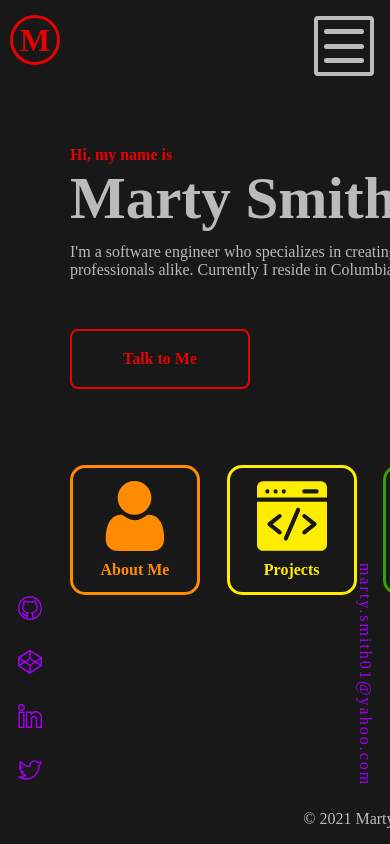
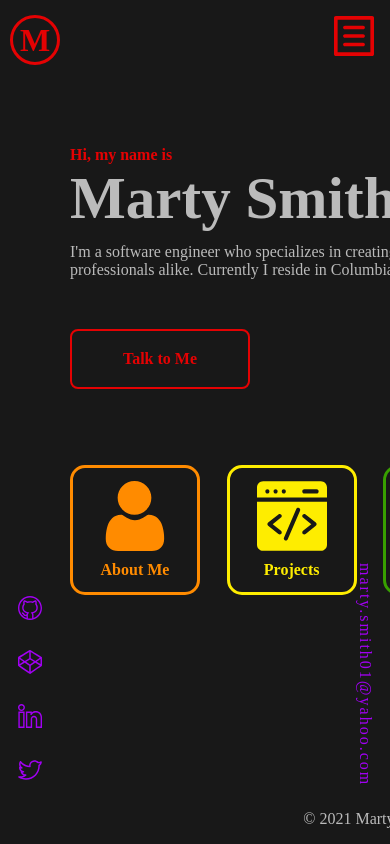
Before and after one commit to emilydrakesmith/emily-personal-website-v2, a Gatsby site: page / in a window 390 px wide. Shown: the top 844 px of the page. Built offline with nearby package versions, Linux system fonts and the light colour scheme; Gatsby itself is replaced by a stand-in of ours.

Commit message:
replace HTML/CSS hamburger icon with an SVG

```diff
--- a/src/components/Header.js
+++ b/src/components/Header.js
@@ -2,6 +2,11 @@
 import React, {useState} from 'react';
 import {Link} from 'gatsby';
 /******* END: IMPORT REACT AND DONGLES *******/
+
+
+/******* START: IMPORT LOCAL FILES *******/
+import hamburger_icon from '../images/icons/hamburger-icon.svg';
+/******* END: IMPORT LOCAL FILES *******/
 
 
 export default function Header() {
@@ -30,11 +35,7 @@ export default function Header() {
             </nav>
 
             <nav id="mobile-header-nav">
-                <section id='hamburger' onClick={() => handleToggle()}>
-                    <div className='burger-bar'></div>
-                    <div className='burger-bar'></div>
-                    <div className='burger-bar'></div>
-                </section>
+                <img src={hamburger_icon}  alt='hamburger menu icon' id='hamburger' onClick={() => handleToggle()}/>
                 <section id='mobile-header-menu' className={open ? 'null' : 'hide-div'}>
                     {navLinks}
                 </section>
--- a/src/styles/global.css
+++ b/src/styles/global.css
@@ -133,14 +133,8 @@ header h1:hover {
 }
 
 #hamburger {
-    display: flex;
-    flex-direction: column;
-    justify-content: space-evenly;
-    align-items: center;
-    width: 60px;
-    height: 60px;
-    border: 4px solid #BBB;
-    border-radius: 4px;
+    width: 40px;
+    height: 40px;
 }
 
 .burger-bar {
```
Also changed, not shown: README.md, src/images/icons/hamburger-icon.svg (added).
